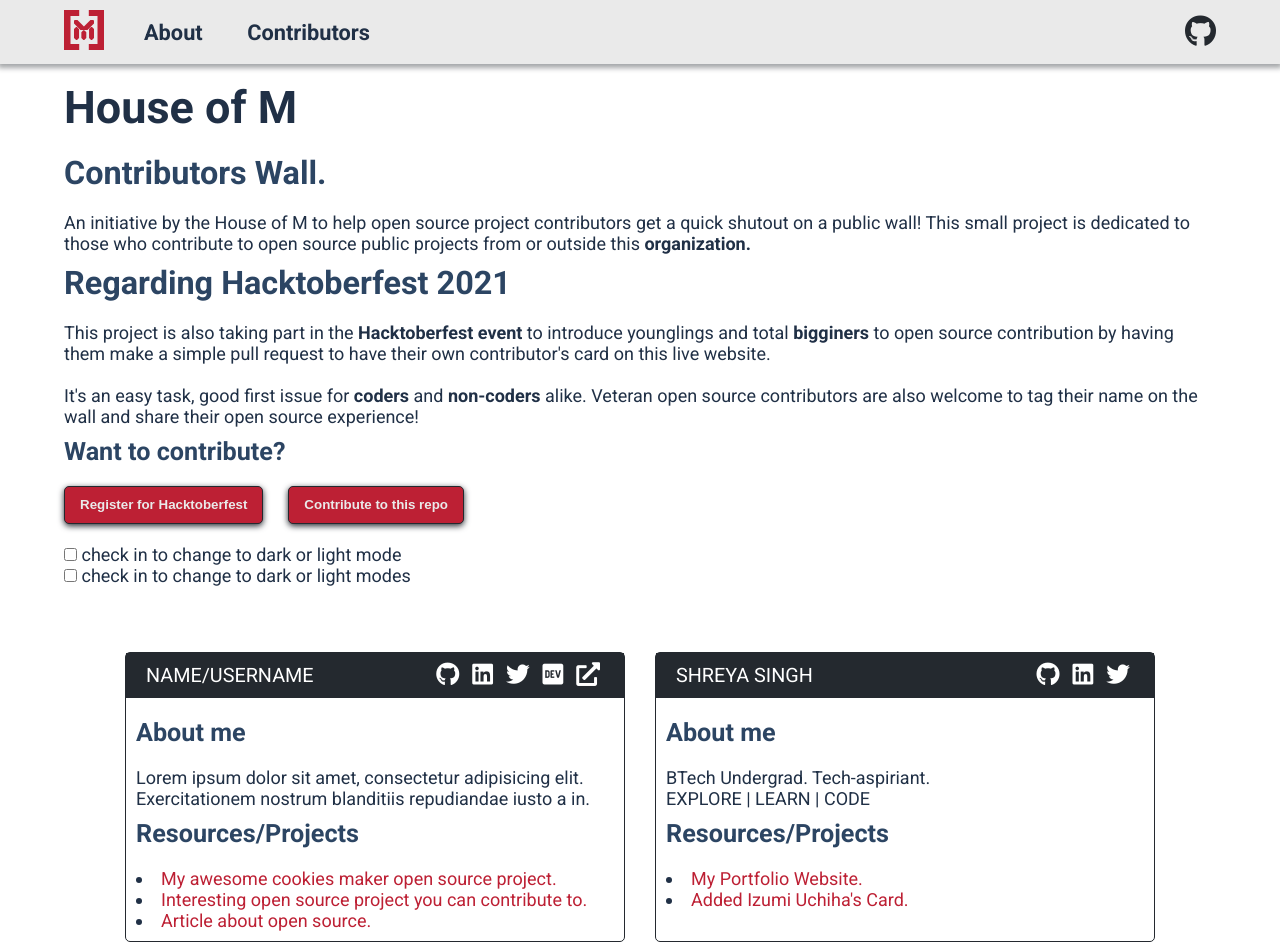
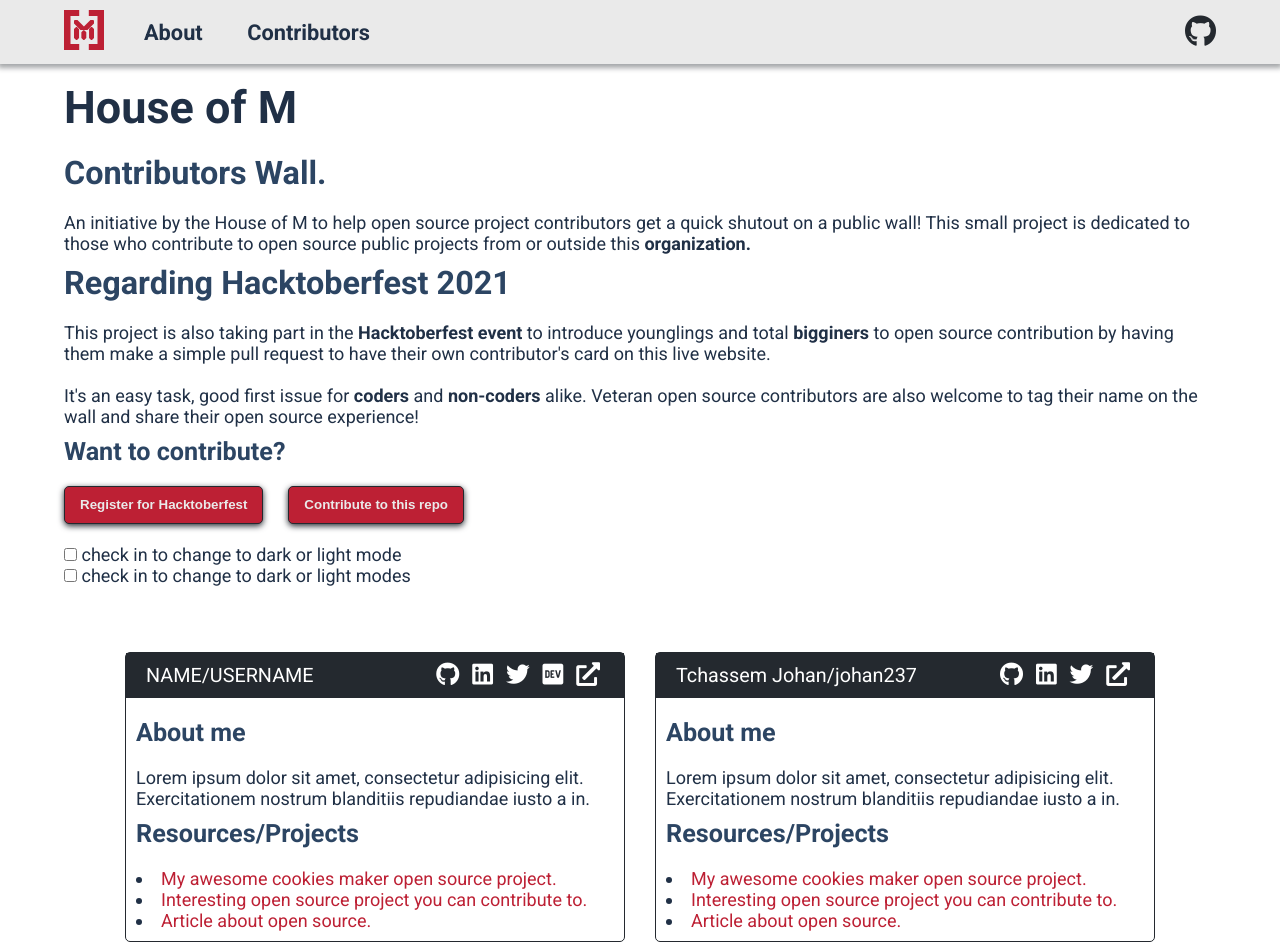
Before and after one commit to House-of-M/contributors-wall, a plain HTML site: page index.html in a window 1280 px wide. Shown: the top 952 px of the page. Drawn offline with Linux system fonts and the light colour scheme.

Commit message:
Added card

```diff
--- a/index.html
+++ b/index.html
@@ -109,7 +109,37 @@
             </div>
             <!-- TEMPLATE END-->
 
+            <div class="contributor-card">
 
+                <div class="card-head">
+                    <!--You may use your name or a username u go by like yoru github handle instead.-->
+
+                    <div class="name"> Tchassem Johan/johan237</div>
+                    <!--Keep only the social media/links that you have. Delete those you don't have in your own card, not from the template.-->
+                    <div class="socials">
+                        <a href="https://github.com/johan237" target="_blank"><i class="fab fa-github"></i></a>
+                        <a href="https://www.linkedin.com/in/
+                        johan-tchassem" target="_blank"><i class="fab fa-linkedin"></i></a>
+                        <a href="https://twitter.com/johan_tchassem" target="_blank"><i class="fab fa-twitter"></i></a>
+                        <a href="https://johan237.github.io/johan237/" target="_blank"><i class="fas fa-external-link-alt"></i></a>
+                    </div>
+                </div>
+
+                <div class="card-about">
+                    <h3>About me</h3>
+                    <!-- A quick intro about you in few lines (interests, skills, what you doing in the open source community...). Choice is yours.
+                        KEEP IT SHORT (1-5 lines max).-->
+                    <p>Lorem ipsum dolor sit amet, consectetur adipisicing elit. Exercitationem nostrum blanditiis repudiandae iusto a in.</p>
+                    <h3>Resources/Projects</h3>
+                    <!-- Share -+3 interesting links: your project, projects you contributed to, learning resources (articles, blog post..) ..etc
+                    You may rename the h3 title according to your content.-->
+                    <ul>
+                        <li><a href="#" target="_blank">My awesome cookies maker open source project.</a></li>
+                        <li><a href="#" target="_blank">Interesting open source project you can contribute to.</a></li>
+                        <li><a href="#" target="_blank">Article about open source.</a></li>
+                    </ul>
+                </div>
+            </div>
 
             <!--PAST YOUR CONTRIBUTION RIGHT BELLOW THIS COMMENT LINE
 			SO IT IS AT THE TOP OF THE LIST-->
```
Lines whose indentation alone changed are shown as unchanged.
